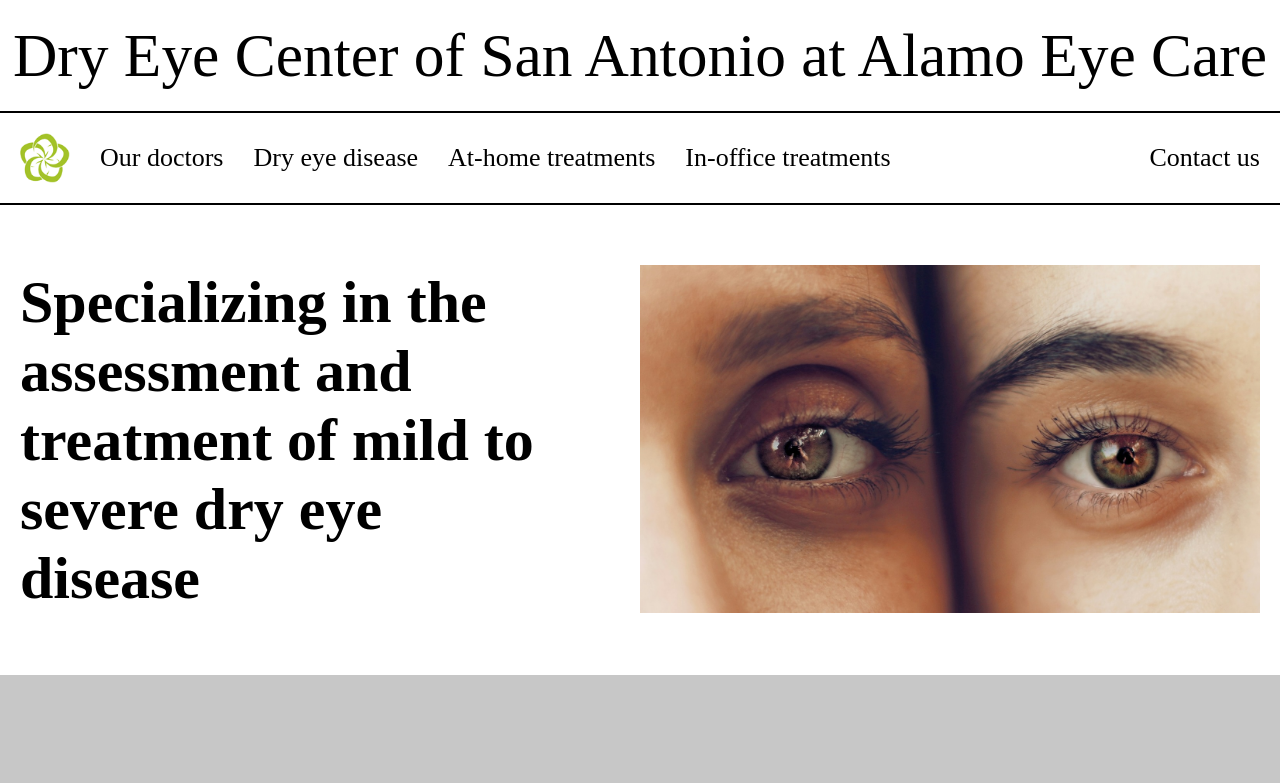
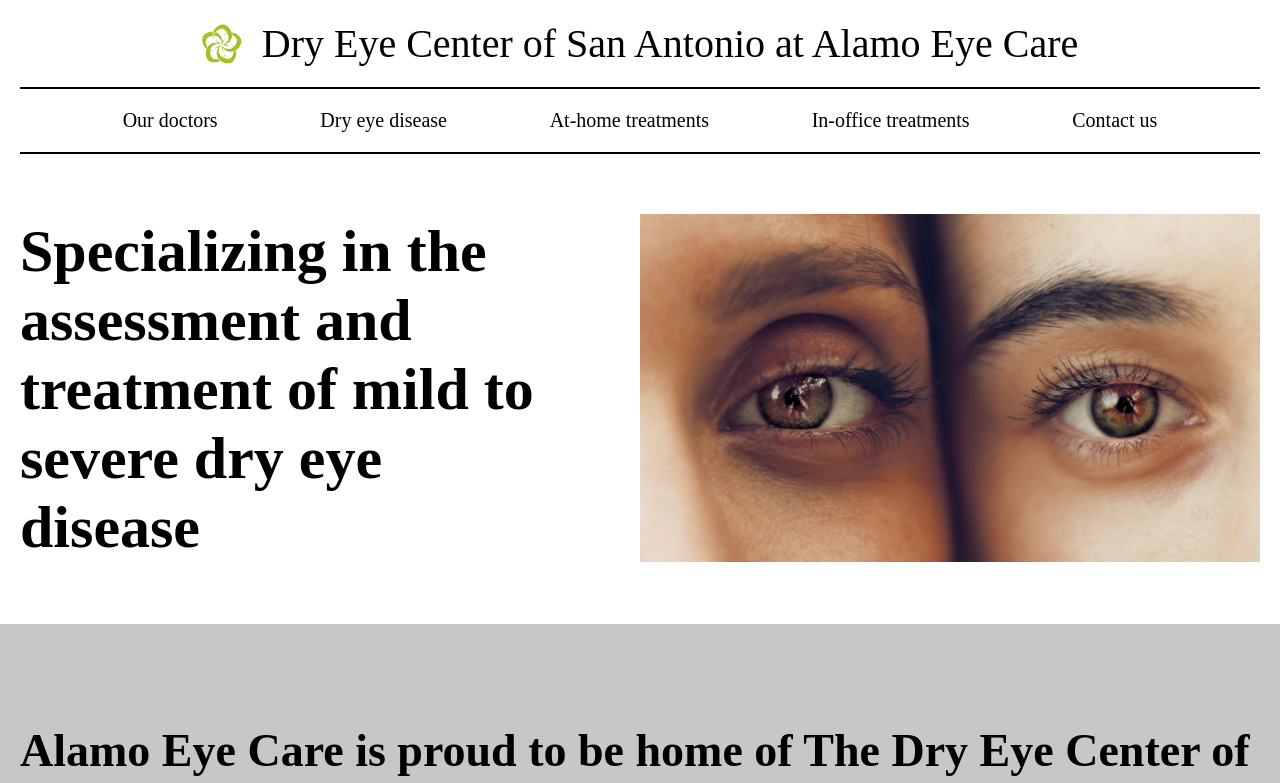
Before and after one commit to kathyhahahahoang/dry-eye-center, a React (Vite) app: page / in a window 1280 px wide. Shown: the top 783 px of the page. Built offline with nearby package versions, Linux system fonts and the light colour scheme.

Commit message:
Create new NavBar design

```diff
--- a/src/UI/NavBar.module.scss
+++ b/src/UI/NavBar.module.scss
@@ -1,41 +1,79 @@
 .container {
   width: 100vw;
   height: 100%;
-  //   background-color: lightcoral;
+  // background-color: lightcoral;
+  display: flex;
+  flex-direction: column;
+  padding: 2rem 2rem 0 2rem;
 }
 
 .name {
-  font-size: 4.8vw;
-  text-align: center;
-  padding: 2rem 0;
+  display: flex;
+  align-items: center;
+  justify-content: center;
+  gap: 2rem;
   border-bottom: 2px solid black;
+  padding-bottom: 2rem;
+}
+
+.picture {
+  width: 4rem;
+  height: 4rem;
+}
+
+.title {
+  font-size: 4rem;
 }
 
 .nav-links-ul {
   display: flex;
-  align-items: center;
-  padding: 2rem;
+  justify-content: space-evenly;
+  padding: 2rem 0;
   border-bottom: 2px solid black;
-  position: relative;
-  //   background-color: lightblue;
 
   li {
-    font-size: 2.6rem;
+    font-size: 2rem;
   }
 }
 
-.nav-links-left {
-  display: flex;
-  align-items: center;
-  gap: 3rem;
-  //   background-color: green;
-}
+// .container {
+//   width: 100vw;
+//   height: 100%;
+//   //   background-color: lightcoral;
+// }
 
-.picture {
-  width: 5rem;
-  height: auto;
-}
+// .name {
+//   font-size: 4.8vw;
+//   text-align: center;
+//   padding: 2rem 0;
+//   border-bottom: 2px solid black;
+// }
 
-.nav-links-right {
-  margin-left: auto;
-}
+// .nav-links-ul {
+//   display: flex;
+//   align-items: center;
+//   padding: 2rem;
+//   border-bottom: 2px solid black;
+//   position: relative;
+//   //   background-color: lightblue;
+
+//   li {
+//     font-size: 2.6rem;
+//   }
+// }
+
+// .nav-links-left {
+//   display: flex;
+//   align-items: center;
+//   gap: 3rem;
+//   //   background-color: green;
+// }
+
+// .picture {
+//   width: 5rem;
+//   height: auto;
+// }
+
+// .nav-links-right {
+//   margin-left: auto;
+// }
--- a/src/UI/NavBar.tsx
+++ b/src/UI/NavBar.tsx
@@ -4,6 +4,30 @@
 function NavBar() {
   return (
     <div className={styles.container}>
+      <div className={styles.name}>
+        <img src={logo} className={styles.picture} />
+        <p className={styles.title}>
+          Dry Eye Center of San Antonio at Alamo Eye Care
+        </p>
+      </div>
+      <nav>
+        <ul className={styles["nav-links-ul"]}>
+          <li>Our doctors</li>
+          <li>Dry eye disease</li>
+          <li>At-home treatments</li>
+          <li>In-office treatments</li>
+
+          <li>Contact us</li>
+        </ul>
+      </nav>
+    </div>
+  );
+}
+
+export default NavBar;
+
+{
+  /* <div className={styles.container}>
 <div className={styles.name}>
   Dry Eye Center of San Antonio at Alamo Eye Care
 </div>
@@ -22,8 +46,5 @@
     </div>
   </ul>
 </nav>
-    </div>
-  );
+</div> */
 }
-
-export default NavBar;
```
Lines whose indentation alone changed are shown as unchanged.
